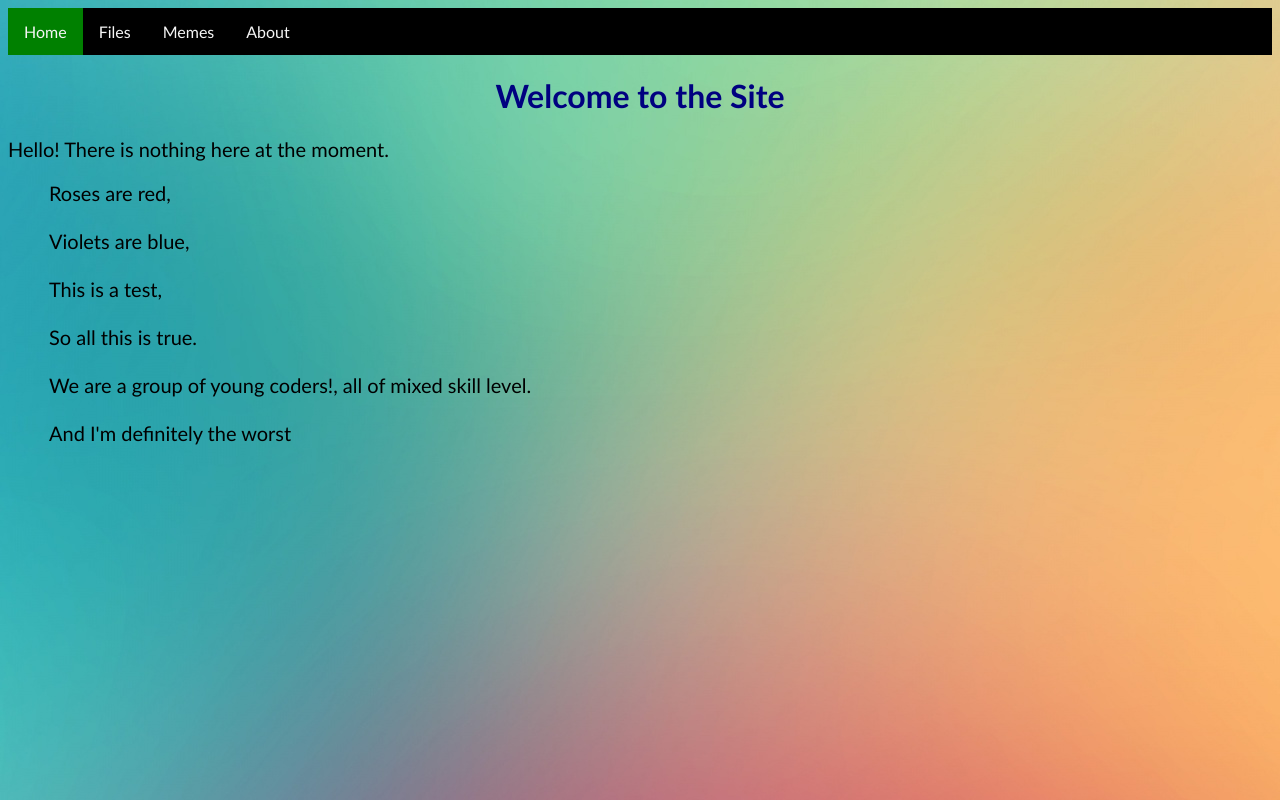
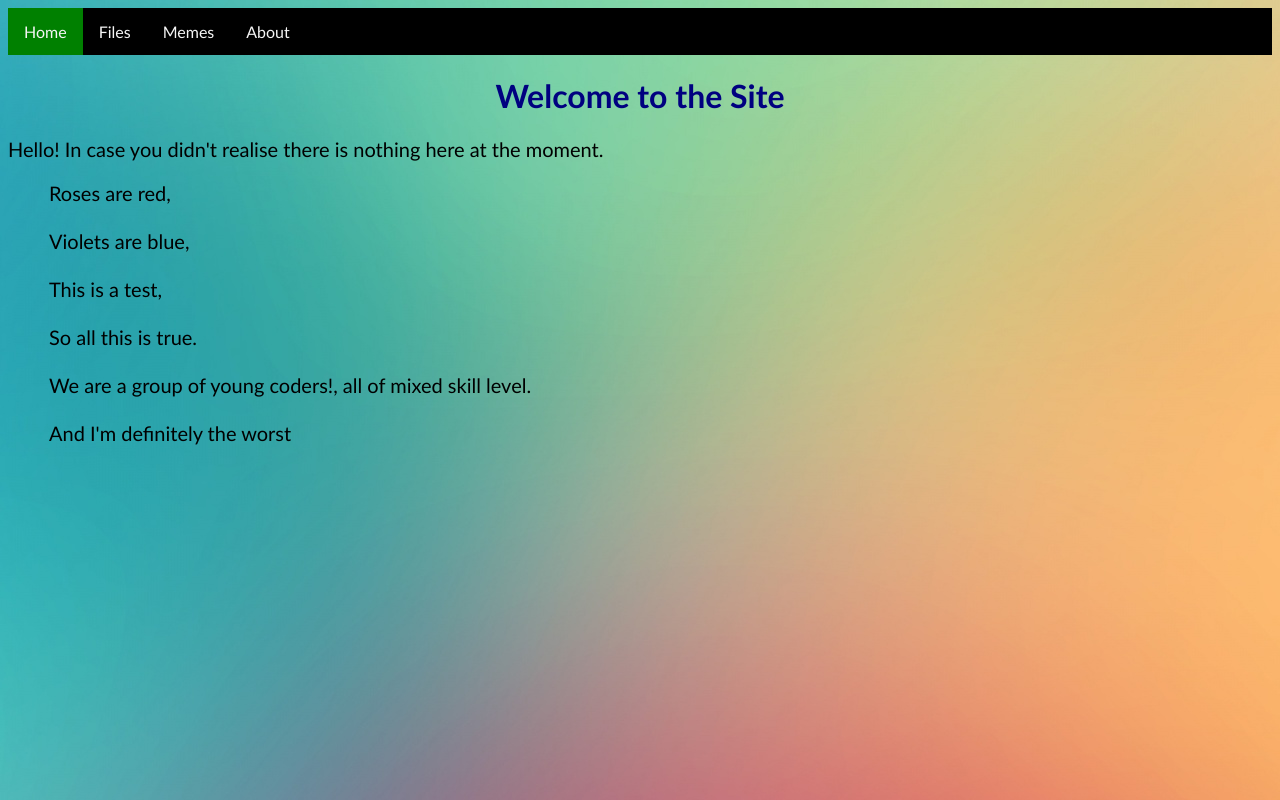
Before and after one commit to Sloshwei/epzilepzi.github.io, a plain HTML site: page index.html in a window 1280 px wide. Drawn offline with Linux system fonts and the light colour scheme.

Commit message:
Update index.html

```diff
--- a/index.html
+++ b/index.html
@@ -18,7 +18,7 @@
 
 <body>
 <h1> Welcome to the Site </h1>
-<p>Hello! There is nothing here at the moment.</p>
+<p>Hello! In case you didn't realise there is nothing here at the moment.</p>
 <pre>
 	Roses are red,
 
```
